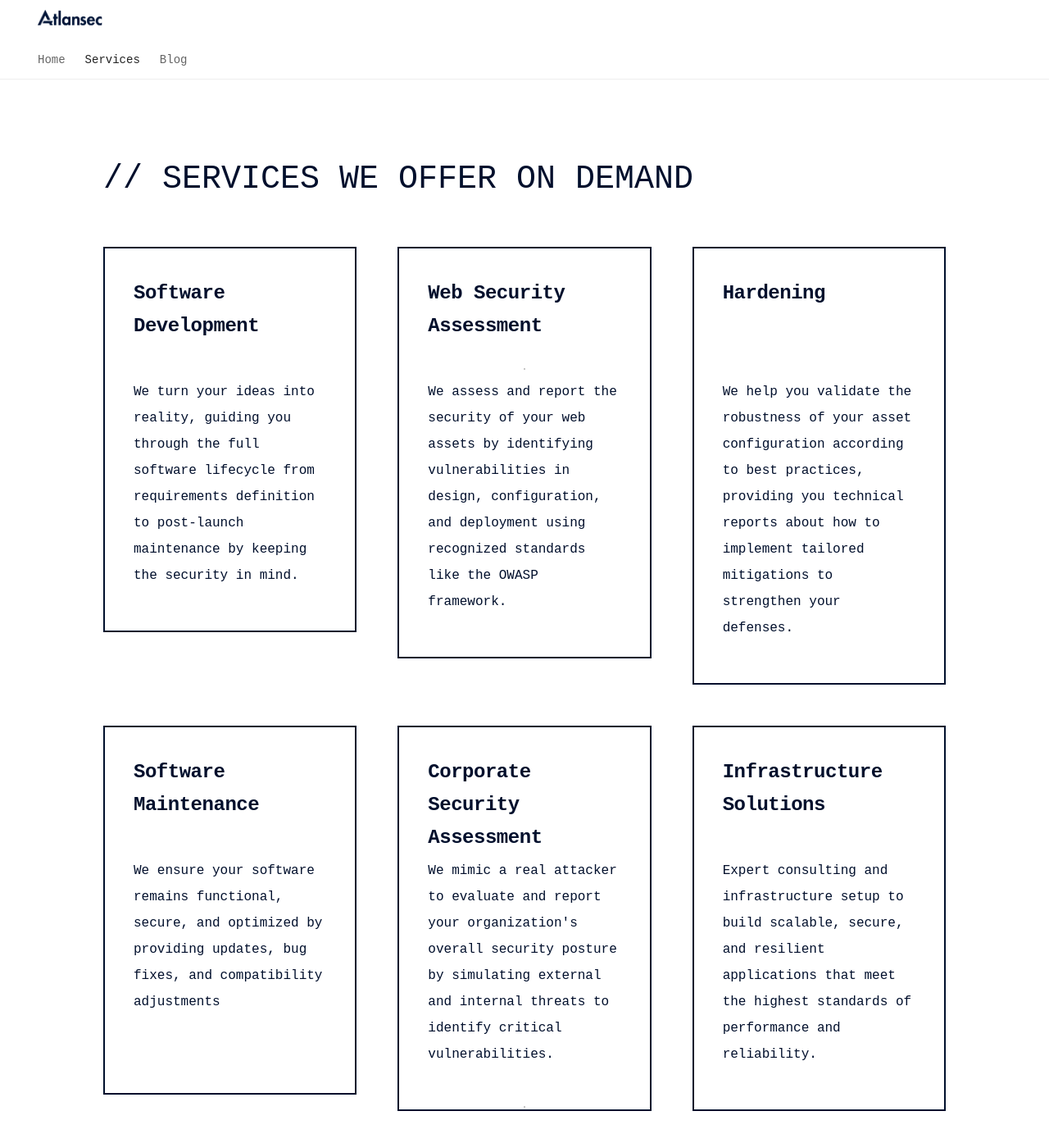
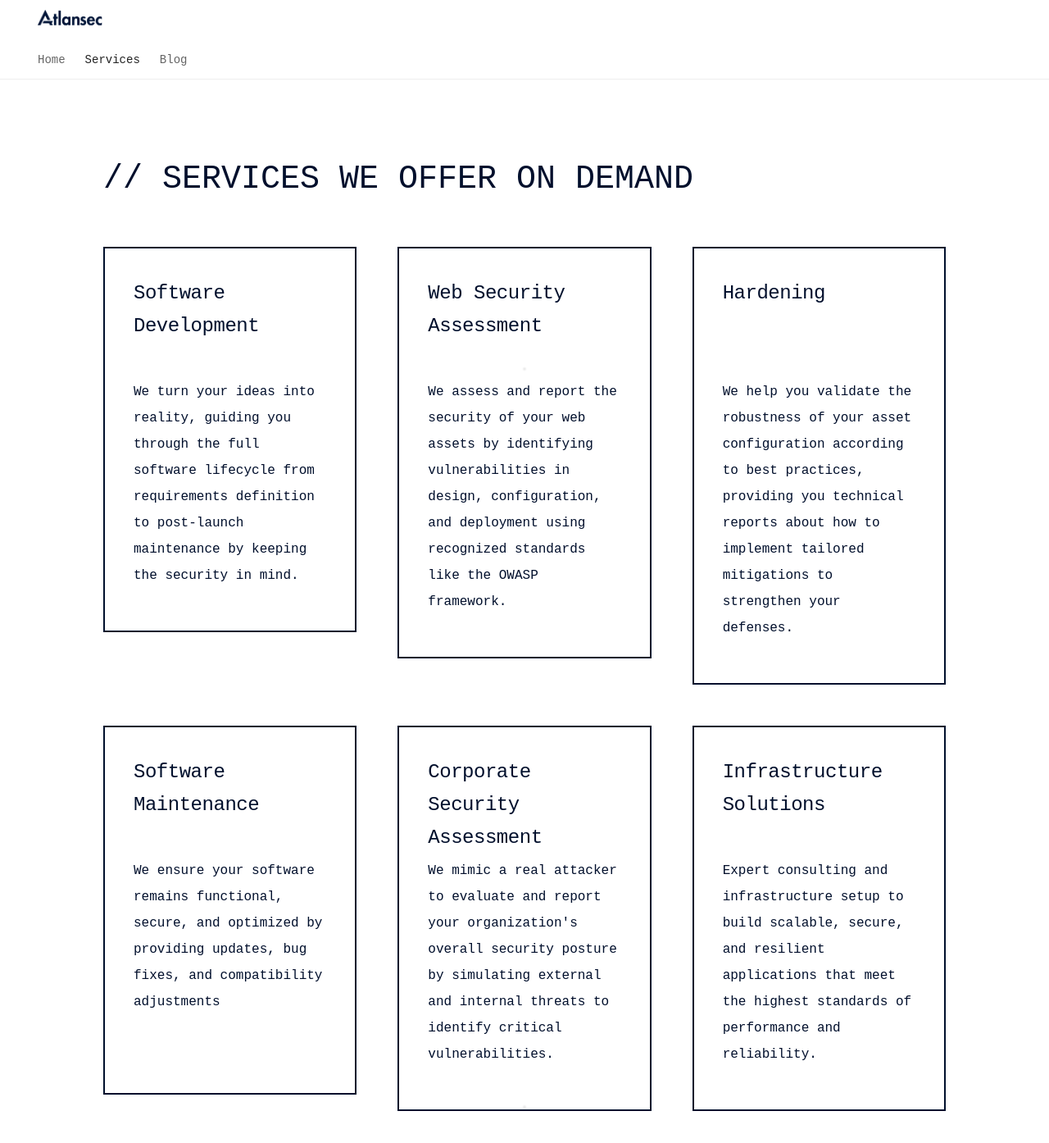
Before and after one commit to AtlanSec/Atlansec-Web, an MkDocs documentation site: the page built from docs/services/index.md, in a window 1280 px wide and 1400 px high. Shown: the top 1394 px of the window at 82% size. Built offline with MkDocs 1.6.1 and Material for MkDocs 9.7.7, drawn with Linux system fonts in a browser that asks for light colours.

Commit message:
Checking some stuffs

```diff
--- a/docs/overrides/services.html
+++ b/docs/overrides/services.html
@@ -39,12 +39,13 @@
     }
 
     .container__title {
+        position: relative;
         text-align: start;
         padding: 0 !important;
         margin-bottom: 40px;
         font-size: 40px;
         color: var(--Primary-Blue);
-        font-weight: 300;
+        font-weight: 400;
     }
 
     .contact-title {
@@ -67,6 +68,8 @@
         position: relative;
         border: 2px solid var(--Primary-Blue);
         background-clip: padding-box;
+        background-color: rgba(255, 255, 255, 0.05);
+        backdrop-filter: blur(1px);
         padding: 35px;
         transition: all 0.3s ease;
         min-height: 450px;
@@ -83,10 +87,11 @@
             transform: scale(1.05);
             clip-path: none;
         }
+    }
 
 
     .card-title {
-        font-weight: 600;
+        font-weight: 400;
         color: var(--Primary-Blue);
         letter-spacing: -0.02em;
         line-height: 40px;
@@ -103,6 +108,7 @@
         color: var(--Primary-Blue);
         font-size: 16px;
         max-width: 470px;
+        text-wrap: balance;
     }
 
 
@@ -202,10 +208,18 @@
     @media screen and (max-width: 520px) {
         .container__title{
             font-size: 4.5vw;
+            font-weight: 500;
         }
 
         .card-title{
             font-size: 4vw;
+            font-weight: 400;
+            height: 80px;
+        }
+
+        .card-description{
+            font-size: 3vw;
+            font-weight: 300;
         }
 
         .container__card {
@@ -214,11 +228,8 @@
             background-clip: padding-box;
             padding: 35px;
             transition: all 0.3s ease;
-            min-height: 200px;
+            min-height: 150px;
             clip-path: polygon(0px 0px, calc(100% - 40px) 0px, 100% 40px, 100% 100%, calc(0% + 40px) 100%, 0px calc(100% - 40px));
-            img {
-                margin-bottom: 32px;
-            }
         }
 
         .screen-body {
```
Also changed, not shown: other parts of docs/overrides/services.html (+1 -0 lines). Lines whose indentation alone changed are shown as unchanged.
